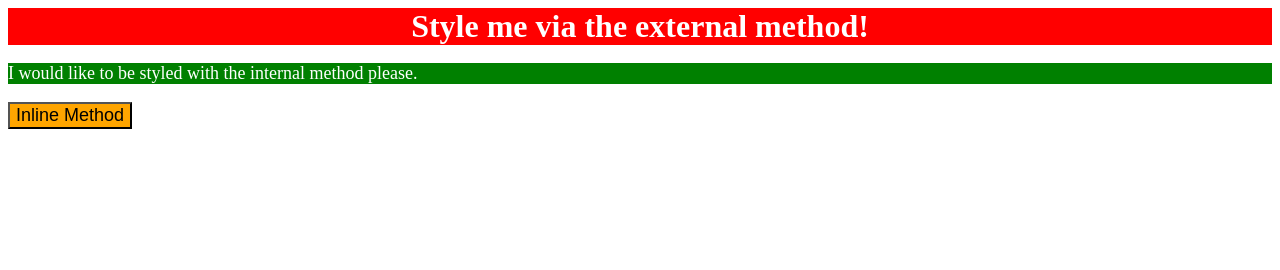
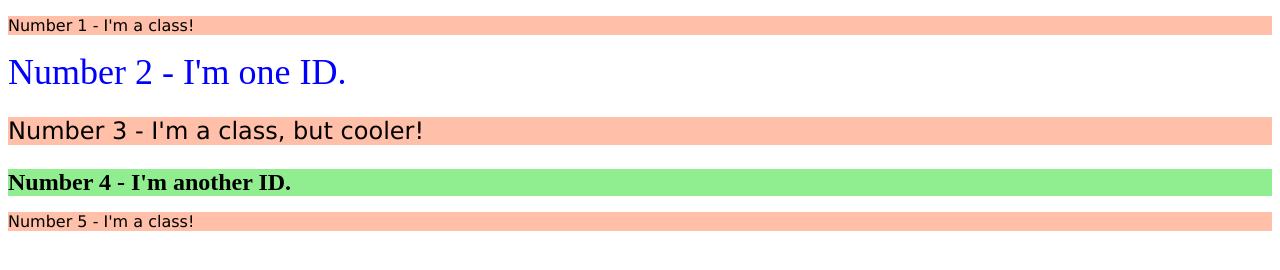
Before and after one commit to camdentbrown272/git_test, a plain HTML site: page html-boilerplate/index.html in a window 1280 px wide. Drawn offline with Linux system fonts and the light colour scheme.

Commit message:
Before changing the 3 classes to <p>

```diff
--- a/html-boilerplate/index.html
+++ b/html-boilerplate/index.html
@@ -6,24 +6,29 @@
   <meta name="viewport" content="width=device-width, initial-scale=1.0">
   <title>Document</title>
   <link rel="stylesheet" href="styles.css">
-  <style>
-      p {
-        background-color: green;
-        font-size: 18px;
-        color: white;
-      }
-  </style>
 </head>
 
 <body>
 
-  <div class="first">
-    Style me via the external method!
+  <div class="num1">
+    <p>Number 1 - I'm a class!</p>
   </div>
 
-  <p>I would like to be styled with the internal method please.</p>
+  <div id="num2">
+    Number 2 - I'm one ID.
+  </div>
 
-  <button style="background-color: orange; font-size: 18px;">Inline Method</button>
+  <div class="num3" style="font-size: 24px;">
+    <p>Number 3 - I'm a class, but cooler!</p>
+  </div>
+
+  <div id="num4">
+    Number 4 - I'm another ID.
+  </div>
+
+  <div class="num5">
+    <p>Number 5 - I'm a class!</p>
+  </div>
 
 </body>
 
--- a/html-boilerplate/styles.css
+++ b/html-boilerplate/styles.css
@@ -2,10 +2,16 @@ body {
   background-color: white;
 }
 
-.first {
-  color: white;
-  background-color: red;
-  text-align: center;
-  font-size: 32px;
+.num1, .num3, .num5{
+  background-color: rgba(255, 128, 82, 0.5);
+  font-family: Verdana, DejaVu Sans, sans-serif, monospace;
+}
+#num2 {
+  color: #0000ff;
+  font-size: 36px;
+}
+#num4 {
+  background-color: #90ee90;
+  font-size: 24px;
   font-weight: bold;
 }
```
